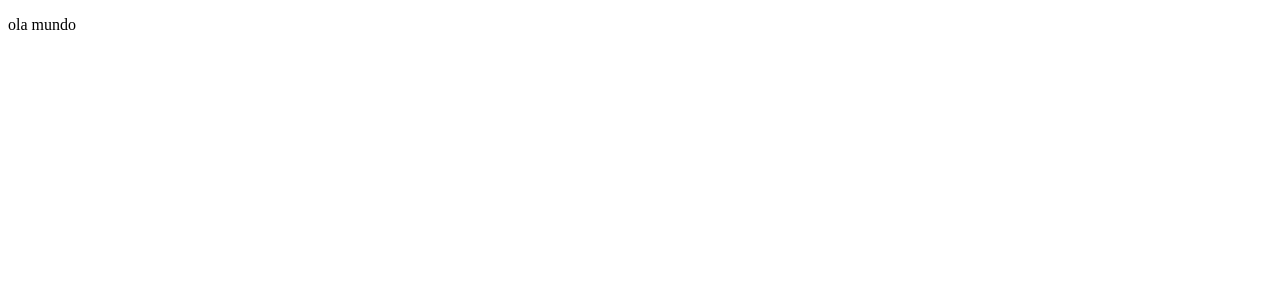
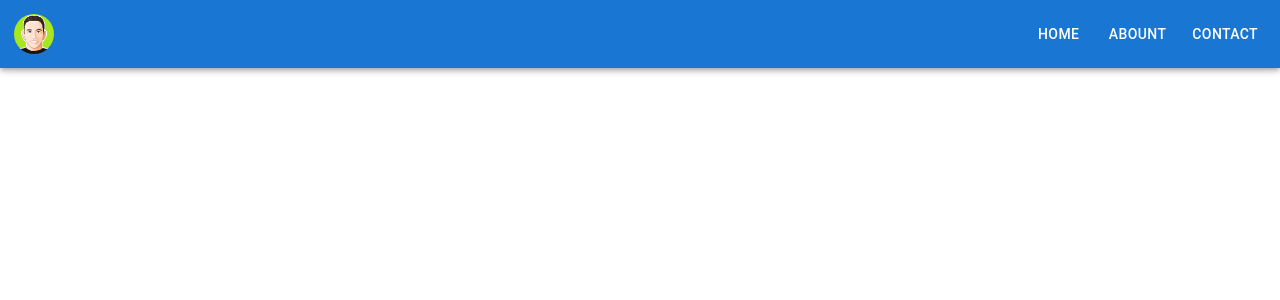
Before and after one commit to Elias-Ferro/portifolio, a React (Vite) app: page / in a window 1280 px wide. Shown: the top 300 px of the page. Built offline with nearby package versions, Linux system fonts and the light colour scheme.

Commit message:
criado estrutura do cabeçalho

```diff
--- a/package.json
+++ b/package.json
@@ -10,6 +10,9 @@
     "preview": "vite preview"
   },
   "dependencies": {
+    "@emotion/react": "^11.13.0",
+    "@emotion/styled": "^11.13.0",
+    "@mui/material": "^5.16.7",
     "react": "^18.3.1",
     "react-dom": "^18.3.1"
   },
--- a/src/App.jsx
+++ b/src/App.jsx
@@ -1,9 +1,13 @@
+import Header from "./components/Header";
+import avatarPixelArt from "../public/image/profile-pixel-art.png";
+
 const App = () => {
-  return (
-    <>
-      <p>ola mundo</p>
-    </>
-  );
+  const buttons = [
+    { button: 1, label: "home", section: '' },
+    { button: 1, label: "abount", section: '' },
+    { button: 1, label: "contact", section: '' },
+  ];
+  return <Header urlAvatarImage={avatarPixelArt} listButtons={buttons} />;
 };
 
 export default App;
--- /dev/null
+++ b/src/components/Header.jsx
@@ -0,0 +1,24 @@
+import { AppBar, Avatar, Box, Button, Stack } from "@mui/material";
+
+const Header = ({ urlAvatarImage, listButtons }) => {
+  return (
+    <Box sx={{ flexGrow: 1 }}>
+      <AppBar sx={{ padding: "14px" }}>
+        <Stack direction={"row"} justifyContent={"space-between"}>
+          <Avatar alt="profile-pixel-art" src={urlAvatarImage} />
+          <Stack direction={"row"} gap={"10px"}>
+            {listButtons.map((button, index) => {
+              return (
+                <Button key={index} variant="text" sx={{ color: "#fff" }}>
+                  {button.label}
+                </Button>
+              );
+            })}
+          </Stack>
+        </Stack>
+      </AppBar>
+    </Box>
+  );
+};
+
+export default Header;
```
Also changed, not shown: eslint.config.js (+18 -17 lines), 1 other file (tests, documents, lock files or other folders).
